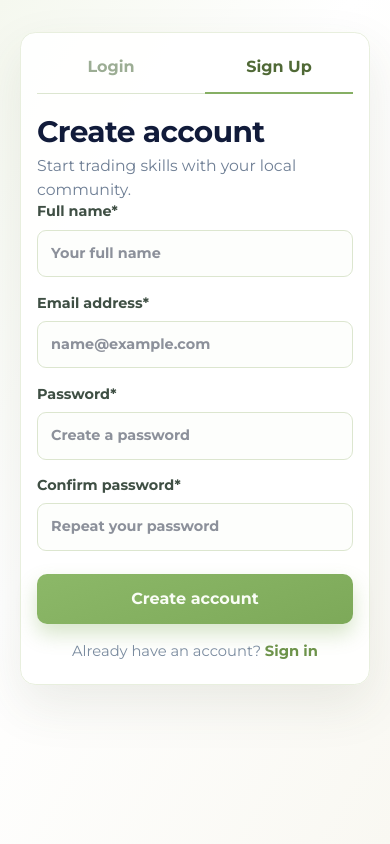
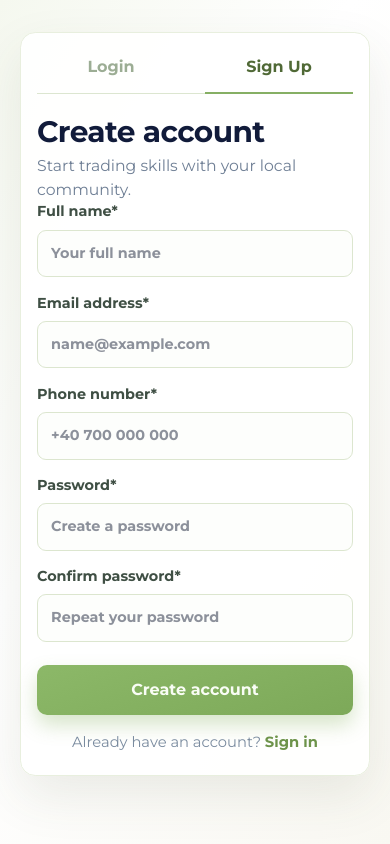
Before and after one commit to edameymey/service-4-me, a Next.js app in the folder frontend/: page /signup in a window 390 px wide. Built offline with nearby package versions, Linux system fonts and the light colour scheme.

Commit message:
added phone number field for signup

```diff
--- a/frontend/src/app/(auth)/signup/page.tsx
+++ b/frontend/src/app/(auth)/signup/page.tsx
@@ -6,12 +6,14 @@ import { FormEvent, useMemo, useState } from 'react';
 import { SignupErrors, SignupTouched } from '../types/signup';
 
 const EMAIL_PATTERN = /^[^\s@]+@[^\s@]+\.[^\s@]+$/;
+const PHONE_PATTERN = /^\+?[0-9\s\-()]{7,20}$/;
 
 export default function SignupPage() {
   const router = useRouter();
   const [formData, setFormData] = useState({
     fullName: '',
     email: '',
+    phoneNumber: '',
     password: '',
     confirmPassword: '',
   });
@@ -19,14 +21,27 @@ export default function SignupPage() {
   const [touched, setTouched] = useState<SignupTouched>({
     fullName: false,
     email: false,
+    phoneNumber: false,
     password: false,
     confirmPassword: false,
   });
+
+  const isValidPhoneNumber = (phoneNumber: string) => {
+    const trimmed = phoneNumber.trim();
+    const digitsOnly = trimmed.replace(/\D/g, '');
+
+    return (
+      PHONE_PATTERN.test(trimmed) &&
+      digitsOnly.length >= 7 &&
+      digitsOnly.length <= 15
+    );
+  };
 
   const canSubmit = useMemo(() => {
     return (
       formData.fullName.trim().length > 0 &&
       EMAIL_PATTERN.test(formData.email.trim()) &&
+      isValidPhoneNumber(formData.phoneNumber) &&
       formData.password.length >= 8 &&
       formData.confirmPassword.length > 0 &&
       formData.confirmPassword === formData.password
@@ -34,6 +49,7 @@ export default function SignupPage() {
   }, [
     formData.confirmPassword,
     formData.email,
+    formData.phoneNumber,
     formData.fullName,
     formData.password,
   ]);
@@ -54,6 +70,16 @@ export default function SignupPage() {
       return EMAIL_PATTERN.test(values.email.trim())
         ? undefined
         : 'Enter a valid email address.';
+    }
+
+    if (field === 'phoneNumber') {
+      if (!values.phoneNumber.trim()) {
+        return 'Phone number is required.';
+      }
+
+      return isValidPhoneNumber(values.phoneNumber)
+        ? undefined
+        : 'Please enter a valid phone number.';
     }
 
     if (field === 'password') {
@@ -117,6 +143,7 @@ export default function SignupPage() {
     const nextErrors: SignupErrors = {
       fullName: getFieldError('fullName'),
       email: getFieldError('email'),
+      phoneNumber: getFieldError('phoneNumber'),
       password: getFieldError('password'),
       confirmPassword: getFieldError('confirmPassword'),
     };
@@ -125,12 +152,14 @@ export default function SignupPage() {
     setTouched({
       fullName: true,
       email: true,
+      phoneNumber: true,
       password: true,
       confirmPassword: true,
     });
     return (
       !nextErrors.fullName &&
       !nextErrors.email &&
+      !nextErrors.phoneNumber &&
       !nextErrors.password &&
       !nextErrors.confirmPassword
     );
@@ -146,6 +175,7 @@ export default function SignupPage() {
     console.log('signup submit', {
       fullName: formData.fullName,
       email: formData.email,
+      phoneNumber: formData.phoneNumber,
       password: formData.password,
       confirmPassword: formData.confirmPassword,
     });
@@ -210,6 +240,24 @@ export default function SignupPage() {
           {errors.email ? <p className="auth-error">{errors.email}</p> : null}
         </label>
 
+        <label className="auth-field-label" htmlFor="signup-phone-number">
+          Phone number*
+          <input
+            id="signup-phone-number"
+            type="tel"
+            className="auth-input"
+            placeholder="+40 700 000 000"
+            value={formData.phoneNumber}
+            onChange={(event) =>
+              handleFieldChange('phoneNumber', event.target.value)
+            }
+            onBlur={() => handleBlur('phoneNumber')}
+          />
+          {errors.phoneNumber ? (
+            <p className="auth-error">{errors.phoneNumber}</p>
+          ) : null}
+        </label>
+
         <label className="auth-field-label" htmlFor="signup-password">
           Password*
           <input
--- a/frontend/src/app/(auth)/types/signup.ts
+++ b/frontend/src/app/(auth)/types/signup.ts
@@ -1,6 +1,7 @@
 export type SignupErrors = {
   fullName?: string;
   email?: string;
+  phoneNumber?: string;
   password?: string;
   confirmPassword?: string;
 };
@@ -8,6 +9,7 @@ export type SignupErrors = {
 export type SignupTouched = {
   fullName: boolean;
   email: boolean;
+  phoneNumber: boolean;
   password: boolean;
   confirmPassword: boolean;
 };
```
